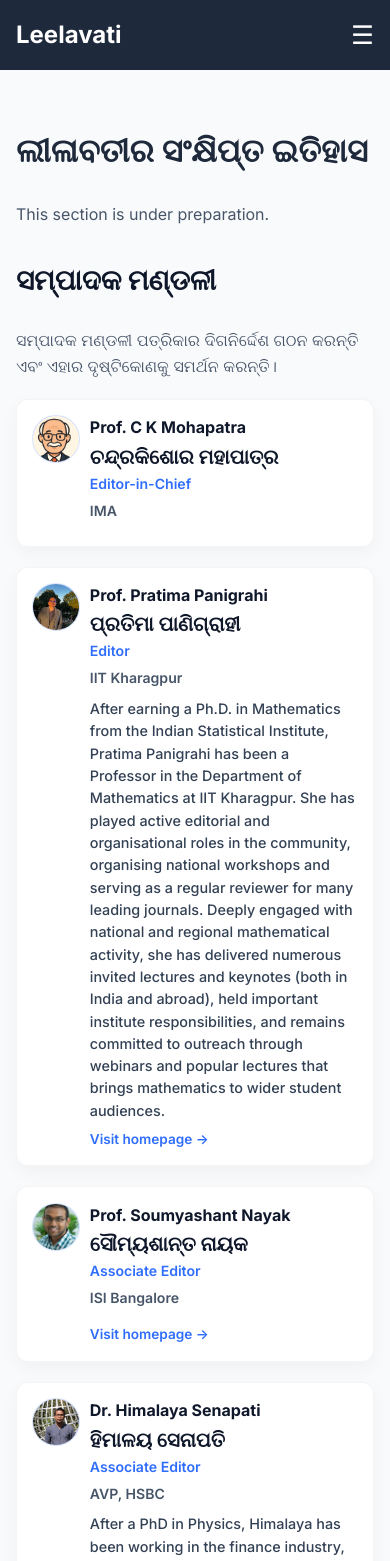
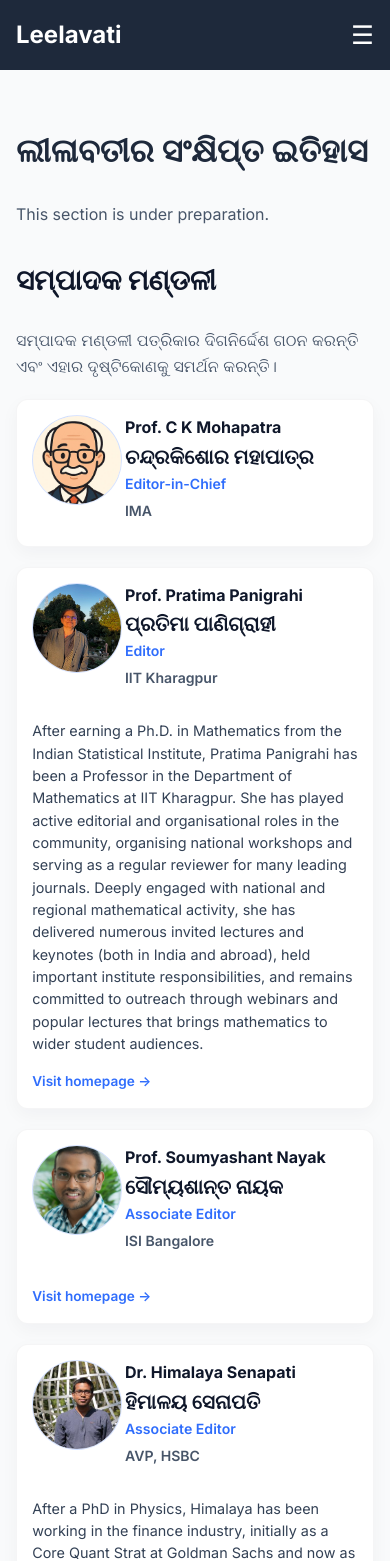
Before and after one commit to himalay1729/leelavati, a React (Vite) app: page /about in a window 390 px wide. Shown: the top 1561 px of the page. Built offline with nearby package versions, Linux system fonts and the light colour scheme.

Commit message:
changed editor card layout

```diff
--- a/src/pages/About/editors.css
+++ b/src/pages/About/editors.css
@@ -32,6 +32,9 @@
 }
 
 .editorial-page .editor-homepage {
+  grid-column: 1 / 4;
+  grid-row: 3 / 4;
+  margin-top: 0.4rem;
   margin-top: 0.4rem;
   font-size: 0.85rem;
   font-weight: 600;
@@ -43,10 +46,10 @@
   text-decoration: underline;
 }
 
-/* Card */
 .editorial-page .editor-card {
-  display: flex;
-  gap: 0.85rem;
+  display: grid;
+  grid-template-columns: 90px 0.85rem 1fr;
+  gap: 0;
   align-items: flex-start;
   padding: 1.05rem;
   border-radius: 12px;
@@ -55,53 +58,46 @@
   border: 1px solid rgba(15,23,42,0.04);
   transition: transform .15s ease, box-shadow .15s ease;
   width: 100%;
-  /* ensure long content cannot force the card wider */
   min-width: 0;
-  align-self: start;   /* override any centering/stretching from ancestor grid */
+  align-self: start;
   min-height: 0;
 }
 
-/* hover effect */
 .editorial-page .editor-card:hover {
   transform: translateY(-4px);
   box-shadow: 0 12px 28px rgba(15, 23, 42, 0.08);
 }
 
-/* avatar / initials circle */
-.editorial-page .editor-avatar {
-  width: 56px;
-  height: 56px;
+.editorial-page .editor-avatar,
+.editorial-page .editor-card img.editor-avatar {
+  grid-column: 1 / 2;
+  grid-row: 1 / 2;
+  width: 90px;
+  height: 90px;
   min-width: 56px;
   min-height: 56px;
+  object-fit: cover;
+  display: block;
   border-radius: 50%;
-  display: inline-flex;
   align-items: center;
   justify-content: center;
   font-weight: 700;
   font-size: 1.05rem;
-  flex-shrink: 0;
   border: 1px solid rgba(47,109,252,0.12);
   background: linear-gradient(180deg, rgba(47,109,252,0.12), rgba(47,109,252,0.06));
-}
-
-/* image avatar variant */
-.editorial-page .editor-card img.editor-avatar {
-  width: 56px;
-  height: 56px;
-  object-fit: cover;
-  display: block;
-  border-radius: 50%;
   flex-shrink: 0;
 }
 
-/* info column — allow truncation instead of forcing width */
+
 .editorial-page .editor-info {
+  grid-column: 3 / 4;
+  grid-row: 1 / 2;
   display: flex;
   flex-direction: column;
   justify-content: flex-start;
   flex: 1 1 auto;
   min-height: 0;
-  min-width: 0;       /* critical: lets the text wrap/truncate instead of expanding card */
+  min-width: 0;
 }
 
 /* name, role, affiliation */
@@ -127,6 +123,10 @@
 
 /* Bio can wrap but is visually constrained */
 .editorial-page .editor-bio {
+  grid-column: 1 / 4;
+  grid-row: 2 / 3;
+  margin-top: 0.8rem;
+  font-size: 0.9rem;
   font-size: 0.9rem;
   color: #475569;
   line-height: 1.45;
@@ -189,11 +189,16 @@
 
 /* Very small screens: reduce avatar and tighten grid */
 @media (max-width: 420px) {
+
+.editorial-page .editor-card {
+  display: grid;
+  grid-template-columns: 60px 0.85rem 1fr;
+
   .editorial-page .editor-avatar,
   .editorial-page .editor-card img.editor-avatar {
     flex-shrink: 0;
-    width: 48px;
-    height: 48px;
+    width: 60px;
+    height: 60px;
     min-width: 48px;
     min-height: 48px;
   }
@@ -203,5 +208,5 @@
   }
 
   .editorial-page .editor-name { white-space: normal; }
-  .editorial-page .editor-bio {color: #334155;line-height: 1.55; font-weight: 450; }
+  .editorial-page .editor-bio {color: #334155;line-height: 1.55;}
 }
--- a/src/pages/About/index.tsx
+++ b/src/pages/About/index.tsx
@@ -70,6 +70,7 @@ const About: React.FC = () => {
                     </div>
                     <div className="editor-role">{ed.role}</div>
                     <div className="editor-affiliation">{ed.affiliation}</div>
+</div>
                     {ed.bio && <div className="editor-bio">{ed.bio}</div>}
 			{ed.homepage && (
     <a
@@ -81,7 +82,6 @@ const About: React.FC = () => {
       Visit homepage →
     </a>
   )}
-                  </div>
                 </article>
               ))}
             </div>
```
